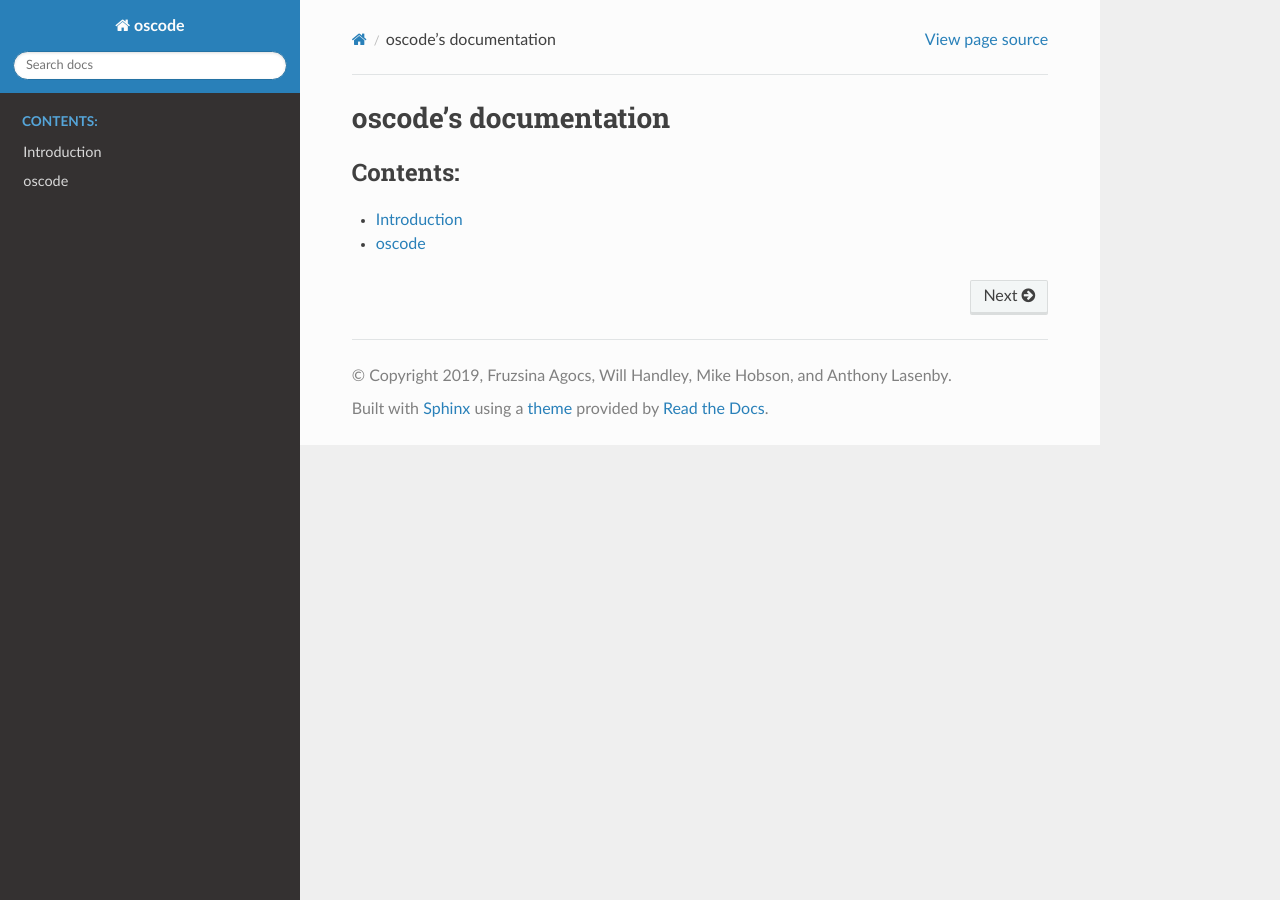
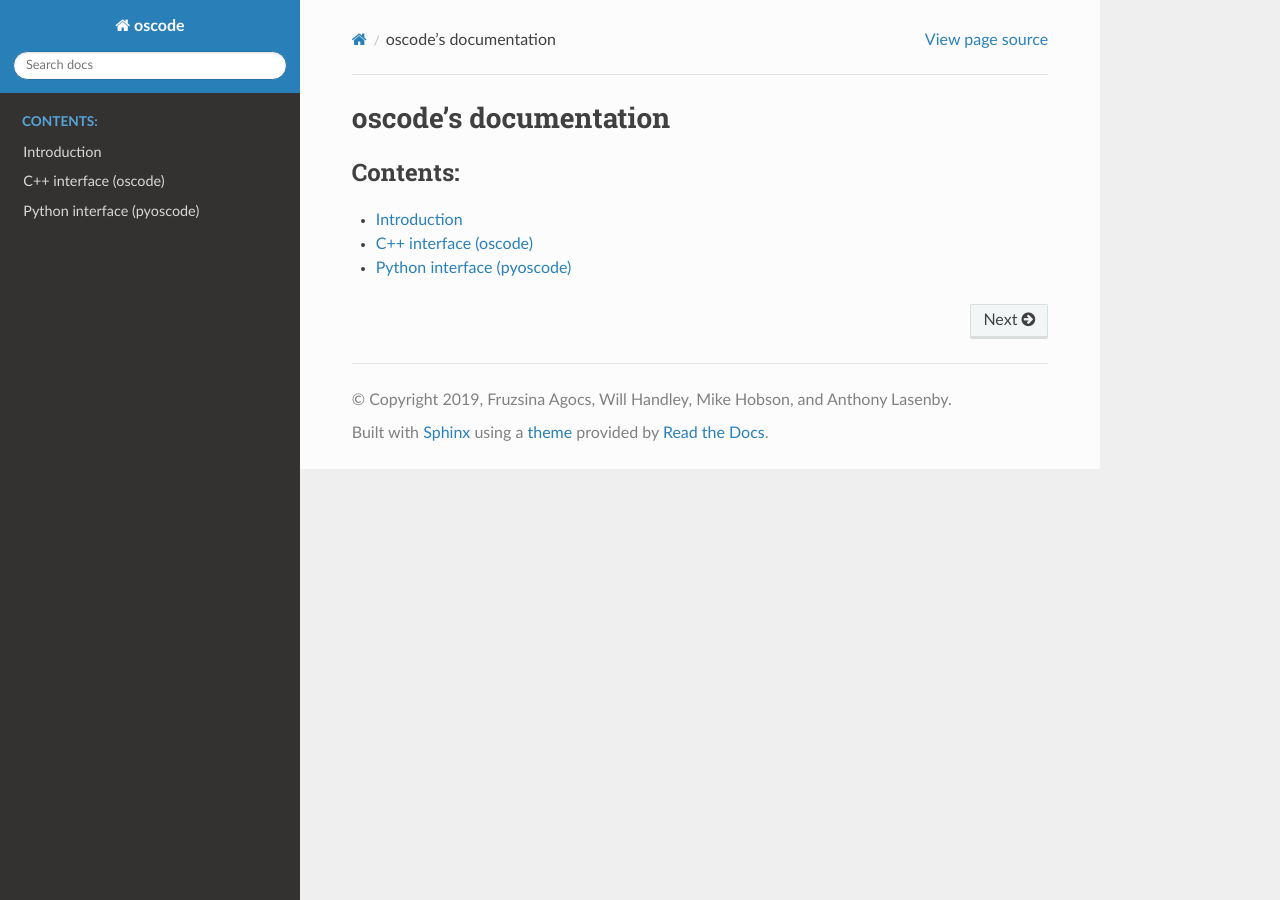
Before and after one commit to fruzsinaagocs/oscode, a Sphinx documentation site: the page built from pyoscode/docs/source/index.rst, in a window 1280 px wide. Built offline with Sphinx 7.4.7 and the Read the Docs theme 2.0.0, drawn with Linux system fonts in a browser that asks for light colours.

Commit message:
separate docs for C++ and python interface

```diff
--- a/pyoscode/docs/source/index.rst
+++ b/pyoscode/docs/source/index.rst
@@ -6,4 +6,5 @@ oscode's documentation
    :caption: Contents:
 
     Introduction <introduction>
-    oscode <oscode>
+    C++ interface (oscode) <oscode>
+    Python interface (pyoscode) <pyoscode>
--- a/pyoscode/docs/source/oscode.rst
+++ b/pyoscode/docs/source/oscode.rst
@@ -1,7 +1,2 @@
 oscode
 ======
-
-.. automodule:: pyoscode
-   :members:
-   :undoc-members:
-   :show-inheritance:
```
Also changed, not shown: pyoscode/docs/source/pyoscode.rst (added, +7 -0 lines).
